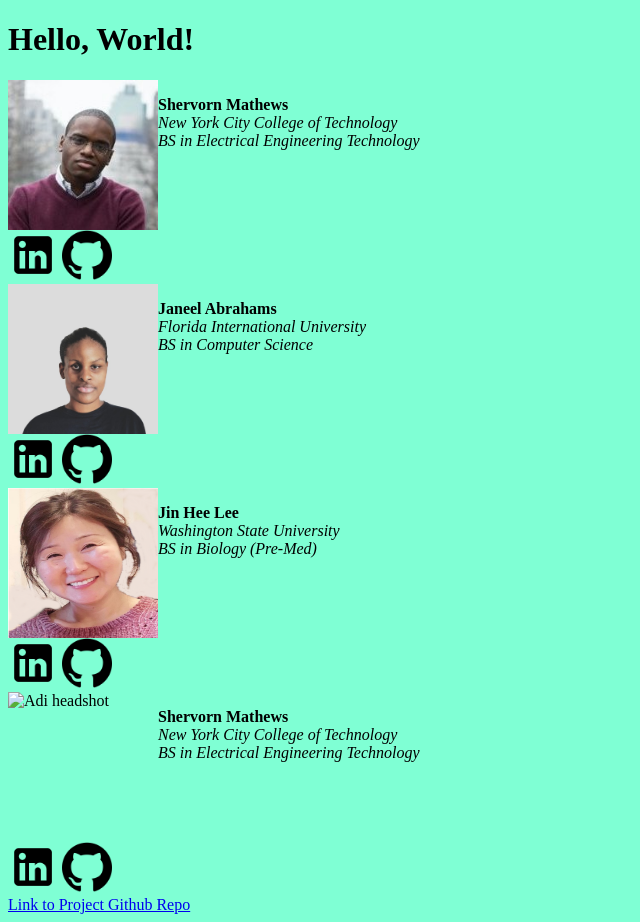
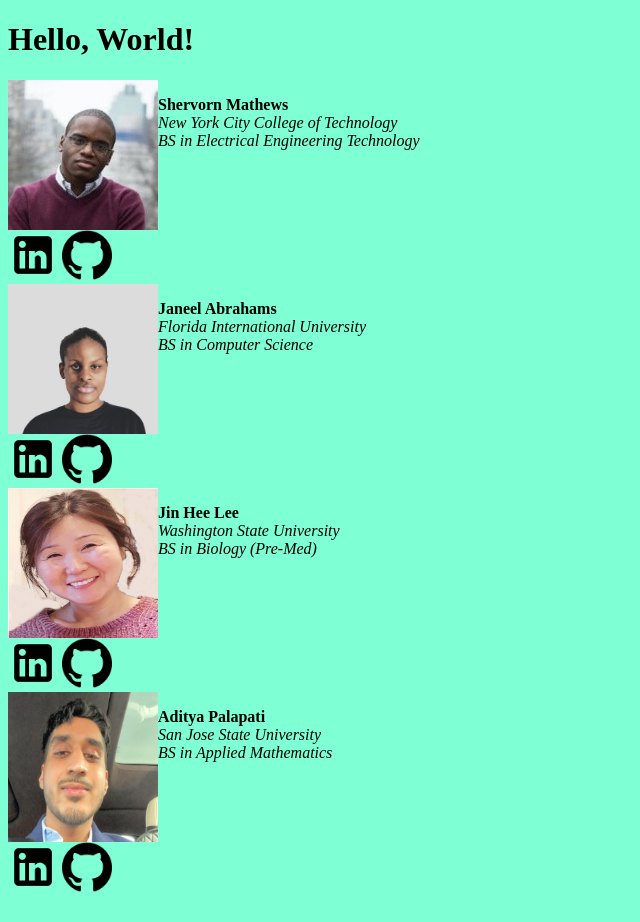
Before and after one commit to HardoModo/Dev10-Capstone-Website, a plain HTML site: page index.html in a window 1280 px wide. Shown: the whole page, without its empty margins (0-640 px from the left). Drawn offline with Linux system fonts and the light colour scheme.

Commit message:
Add Adi content

```diff
--- a/index.html
+++ b/index.html
@@ -71,7 +71,7 @@
 
             <div class="flex-container">
                 <div class="headshot_links">
-                    <img class="headshot" src="img_girl.jpg" alt="Adi headshot">
+                    <img class="headshot" src="images\adi_headshot.png" alt="Adi headshot">
 
                     <div>
                         <a href="https://www.linkedin.com/in/aditya-palapati/" target="_blank"><img src="images\linkedin_icon.png" alt="linkedin icon" class="icon"></a>
@@ -82,13 +82,12 @@
 
                 </div>
                 <p>
-                    <b>Shervorn Mathews</b><br>
-                    <i>New York City College of Technology<br>
-                    BS in Electrical Engineering Technology</i><br>
+                    <b>Aditya Palapati</b><br>
+                    <i>San Jose State University<br>
+                    BS in Applied Mathematics</i><br>
                 </p>
             </div>
 
-            <a href="https://github.com/HardoModo/Dev10-Capstone" target="_blank">Link to Project Github Repo</a>
         </div>
     </div>
 </body>
```
Also changed, not shown: images/adi_headshot.png (added).
